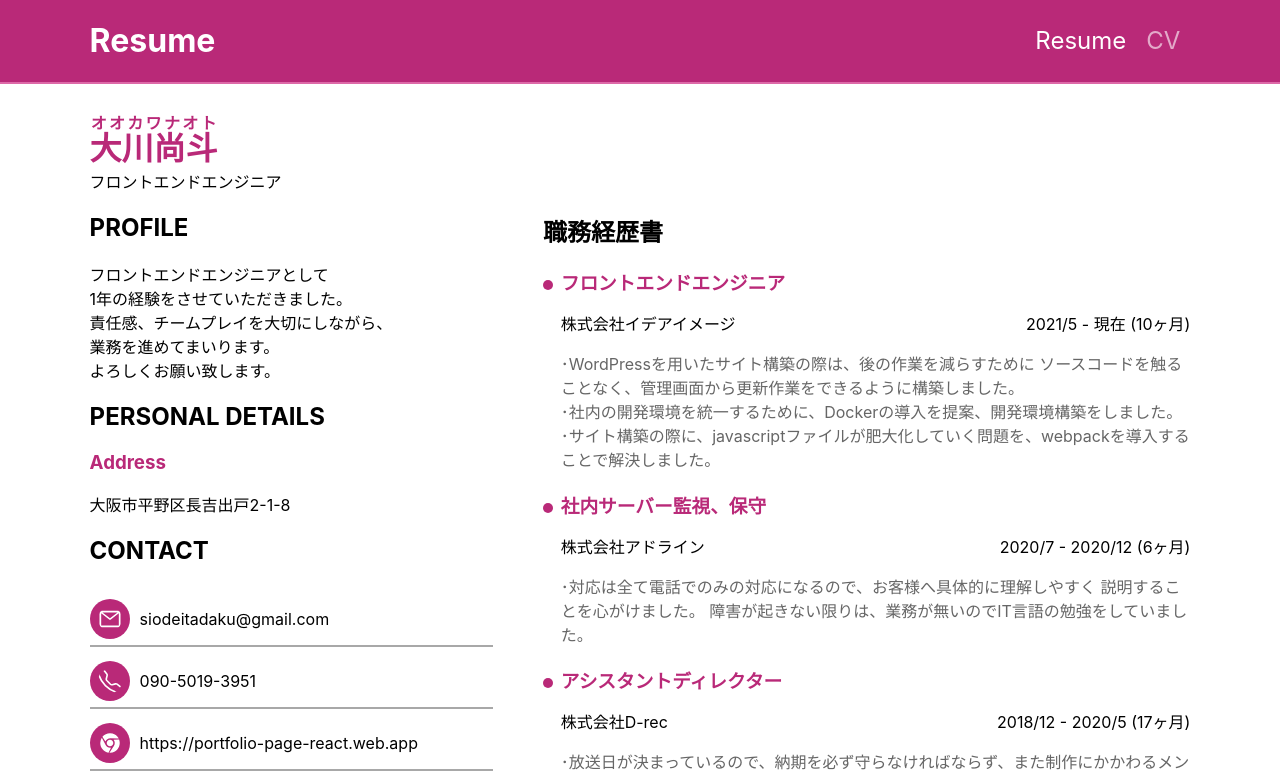
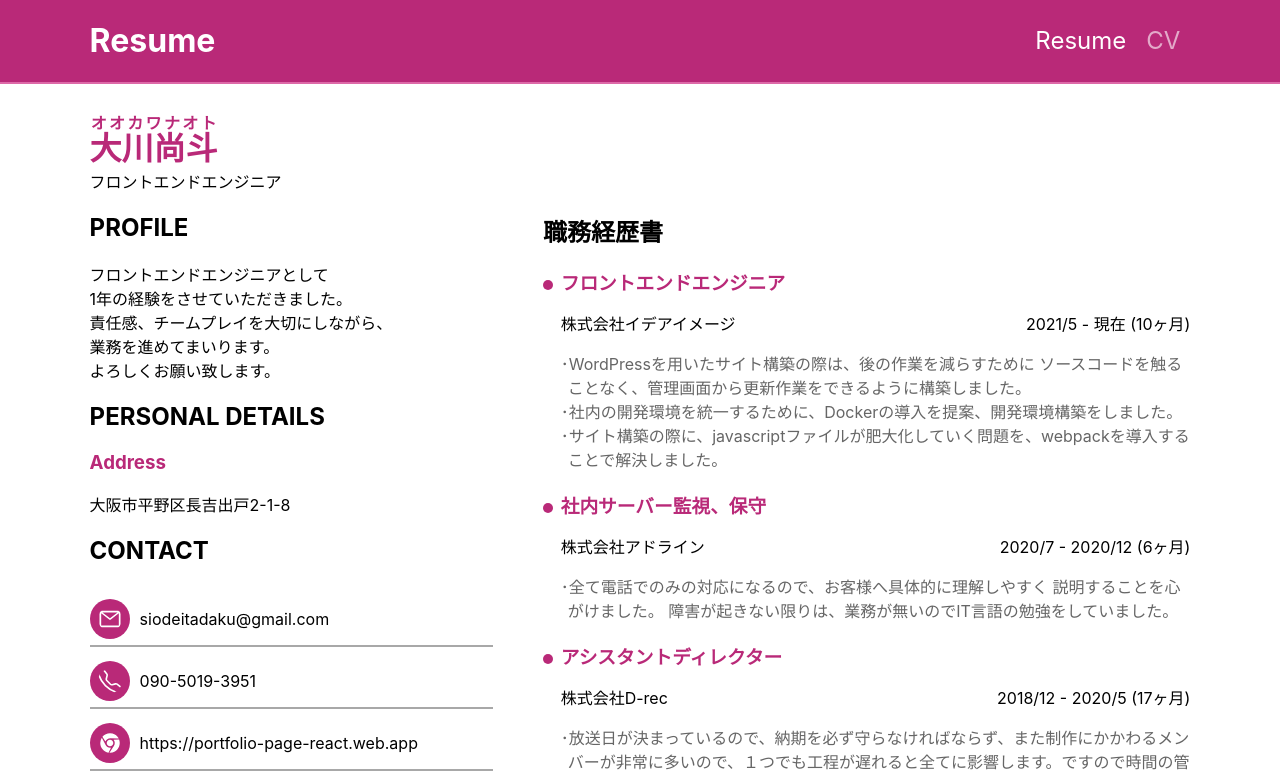
Before and after one commit to Naoto-110616/react-resume, a React (Create React App) app: page /cv in a window 1280 px wide. Shown: the top 776 px of the page. Built offline with nearby package versions, Linux system fonts and the light colour scheme.

Commit message:
fix indent

```diff
--- a/src/components/module/JobHistory/Individual.module.css
+++ b/src/components/module/JobHistory/Individual.module.css
@@ -26,6 +26,8 @@
 .detail {
 	color: #666;
 	margin: 0 0 0 0;
+	text-indent: -7px;
+	padding: 0px 0 0 7px;
 }
 @media screen and (max-width: 767px) {
 	.company {
--- a/src/components/pages/CV/CV.js
+++ b/src/components/pages/CV/CV.js
@@ -22,7 +22,7 @@ const jobHistoryList = [
 		name: "株式会社アドライン",
 		period: "2020/7 - 2020/12 (6ヶ月)",
 		work: [
-			"･対応は全て電話でのみの対応になるので、お客様へ具体的に理解しやすく 説明することを心がけました。 障害が起きない限りは、業務が無いのでIT言語の勉強をしていました。",
+			"･全て電話でのみの対応になるので、お客様へ具体的に理解しやすく 説明することを心がけました。 障害が起きない限りは、業務が無いのでIT言語の勉強をしていました。",
 		],
 	},
 	{
```
